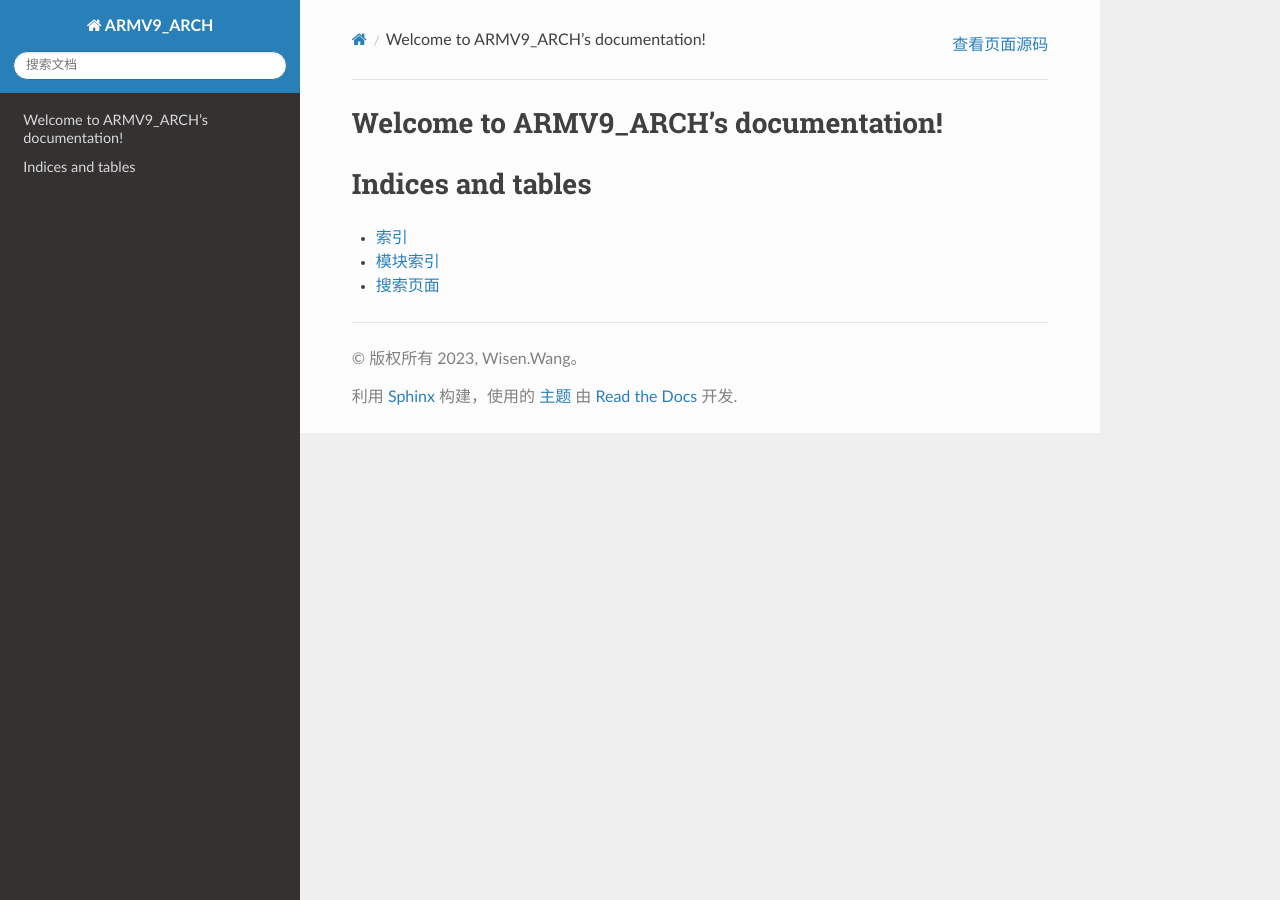
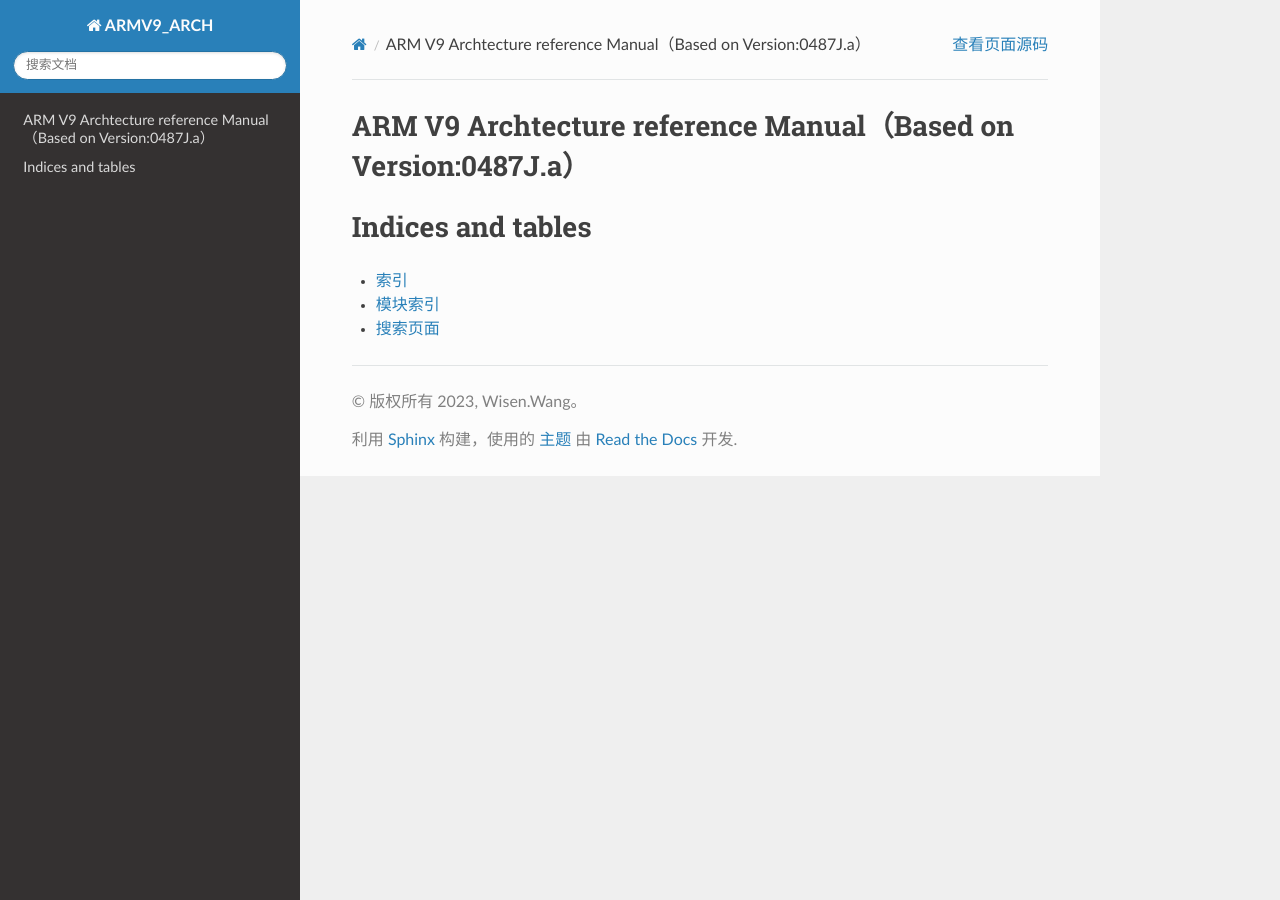
Before and after one commit to wisen/ARMV9_ARCH, a Sphinx documentation site: the page built from source/index.rst, in a window 1280 px wide. Built offline with Sphinx 7.4.7 and the Read the Docs theme 2.0.0, drawn with Linux system fonts in a browser that asks for light colours.

Commit message:
Update index.rst

```diff
--- a/source/index.rst
+++ b/source/index.rst
@@ -3,7 +3,7 @@
    You can adapt this file completely to your liking, but it should at least
    contain the root `toctree` directive.
 
-Welcome to ARMV9_ARCH's documentation!
+ARM V9 Archtecture reference Manual（Based on Version:0487J.a）
 ======================================
 
 .. toctree::
```
